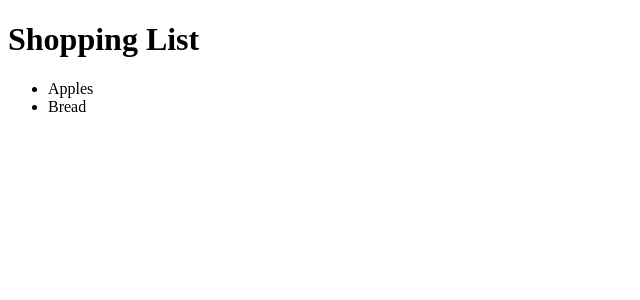
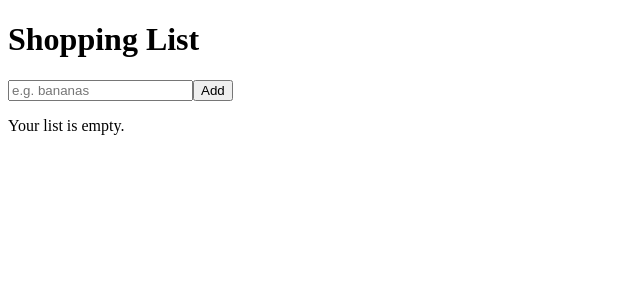
Before and after one commit to KerryCX/shopping-list-app, a React (Vite) app: page / in a window 1280 px wide. Shown: the top 300 px of the page, without its empty margins (0-640 px from the left). Built offline with nearby package versions, Linux system fonts and the light colour scheme.

Commit message:
Story 2: add items to shopping list

```diff
--- a/src/App.tsx
+++ b/src/App.tsx
@@ -1,16 +1,25 @@
+import { useState } from "react";
 import type { ShoppingItem } from "./types";
+import { AddItem } from "./components/AddItem";
 import { ShoppingList } from "./components/ShoppingList";
 
-const sampleItems: ShoppingItem[] = [
-  { id: "1", name: "Apples", checked: false },
-  { id: "2", name: "Bread", checked: false },
-];
+function App() {
+  const [items, setItems] = useState<ShoppingItem[]>([]);
 
-function App() {
+  const addItem = (name: string) => {
+    const newItem: ShoppingItem = {
+      id: crypto.randomUUID(),
+      name,
+      checked: false,
+    };
+    setItems((prev) => [...prev, newItem]);
+  };
+
   return (
     <div className='app'>
       <h1>Shopping List</h1>
-      <ShoppingList items={sampleItems} />
+      <AddItem onAdd={addItem} existingItems={items} />
+      <ShoppingList items={items} />
     </div>
   );
 }
--- a/src/components/AddItem.tsx
+++ b/src/components/AddItem.tsx
@@ -0,0 +1,50 @@
+import { useState } from "react";
+import type { ShoppingItem } from "../types";
+
+type Props = {
+  onAdd: (name: string) => void;
+  existingItems: ShoppingItem[];
+};
+
+export const AddItem = ({ onAdd, existingItems }: Props) => {
+  const [value, setValue] = useState("");
+  const [error, setError] = useState("");
+
+  const handleAdd = () => {
+    const trimmed = value.trim();
+
+    if (trimmed === "") {
+      setError("Please enter an item");
+      return;
+    }
+
+    const isDuplicate = existingItems.some(
+      (item) => item.name.toLowerCase() === trimmed.toLowerCase(),
+    );
+
+    if (isDuplicate) {
+      setError(`${trimmed} is already on your list`);
+      return;
+    }
+
+    onAdd(trimmed);
+    setValue("");
+    setError("");
+  };
+
+  return (
+    <div>
+      <input
+        type='text'
+        placeholder='e.g. bananas'
+        value={value}
+        onChange={(e) => setValue(e.target.value)}
+        data-testid='input'
+      />
+      <button onClick={handleAdd} data-testid='add-item-button'>
+        Add
+      </button>
+      {error && <p data-testid='error-message'>{error}</p>}
+    </div>
+  );
+};
```
Also changed, not shown: 1 other file (tests, documents, lock files or other folders).
